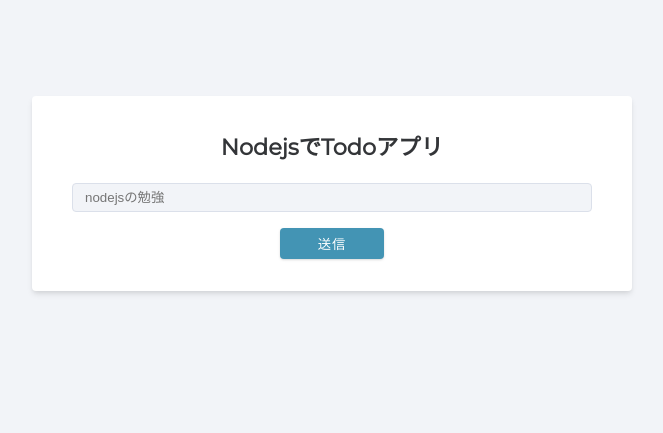
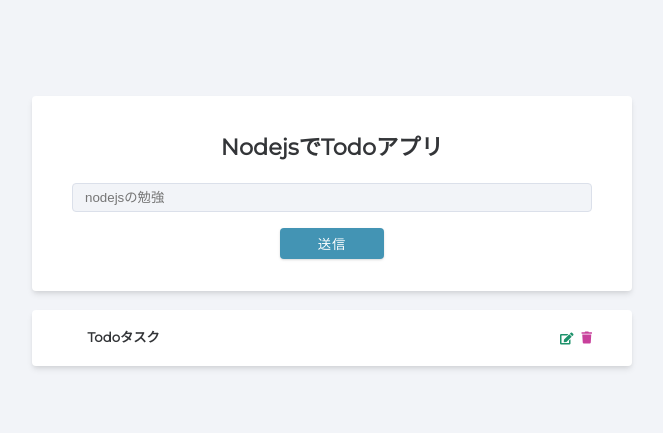
Before and after one commit to Takumikimura1899/todoapp-nodejs-mongodb, a website: page public/index.html in a window 1280 px wide. Shown: the whole page, without its empty margins (308-971 px from the left). Drawn offline with Linux system fonts and the light colour scheme.

Commit message:
[add] タスクを仮置き

```diff
--- a/public/index.html
+++ b/public/index.html
@@ -6,6 +6,10 @@
     <meta name="viewport" content="width=device-width, initial-scale=1.0" />
     <title>NodejsとMongoDBを使ったTodoアプリ</title>
     <link rel="stylesheet" href="style.css" />
+    <link
+      rel="stylesheet"
+      href="https://cdnjs.cloudflare.com/ajax/libs/font-awesome/5.15.4/css/all.min.css"
+    />
   </head>
   <body>
     <form class="task-form">
@@ -20,5 +24,27 @@
         <button type="submit" class="btn submit-btn">送信</button>
       </div>
     </form>
+
+    <section class="tasks-container">
+      <div class="tasks">
+        <!-- タスク仮置き -->
+        <div class="single-task">
+          <h5>
+            <span><i class="far fa-check-circle"></i></span>
+            Todoタスク
+          </h5>
+          <div class="task-links">
+            <!-- 編集リンク -->
+            <a href="#" class="edit-link">
+              <i class="fas fa-edit"></i>
+            </a>
+            <!-- ゴミ箱リンク -->
+            <button class="delete-btn">
+              <i class="fas fa-trash"></i>
+            </button>
+          </div>
+        </div>
+      </div>
+    </section>
   </body>
 </html>
```
